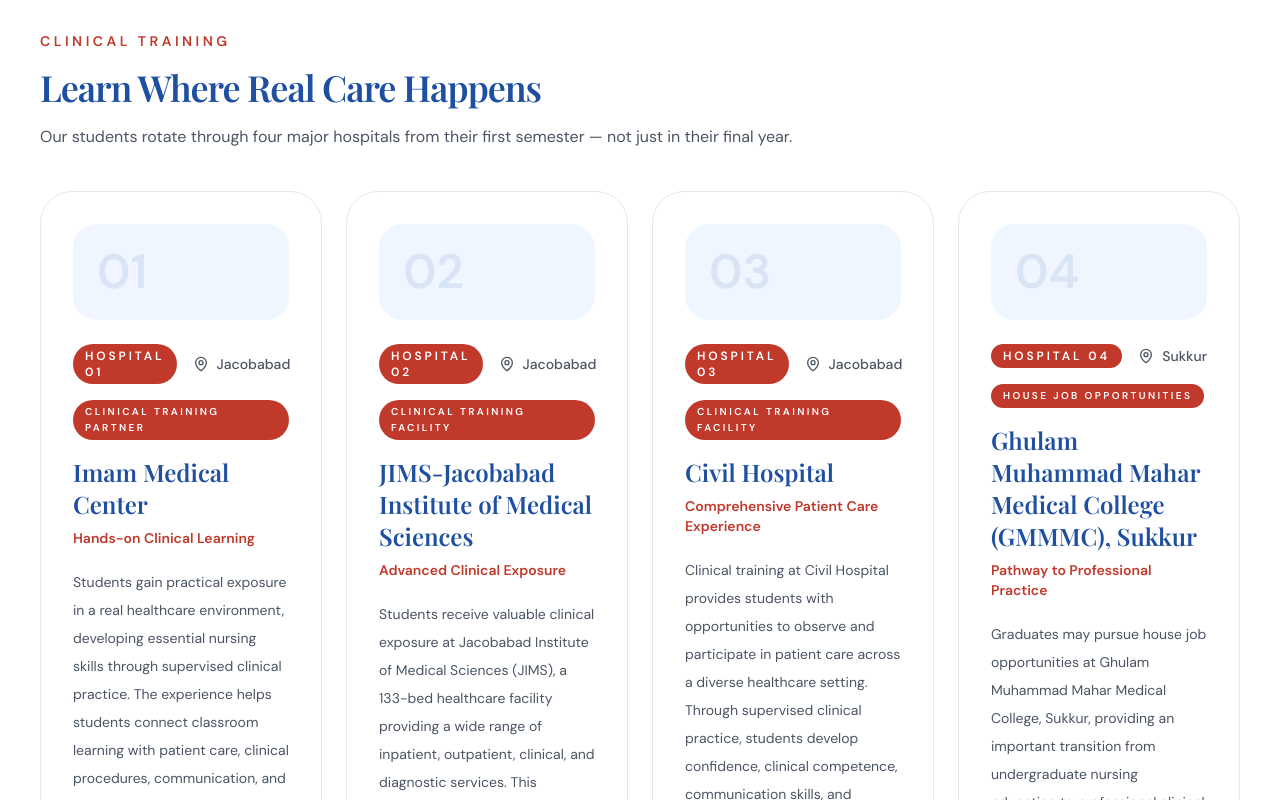
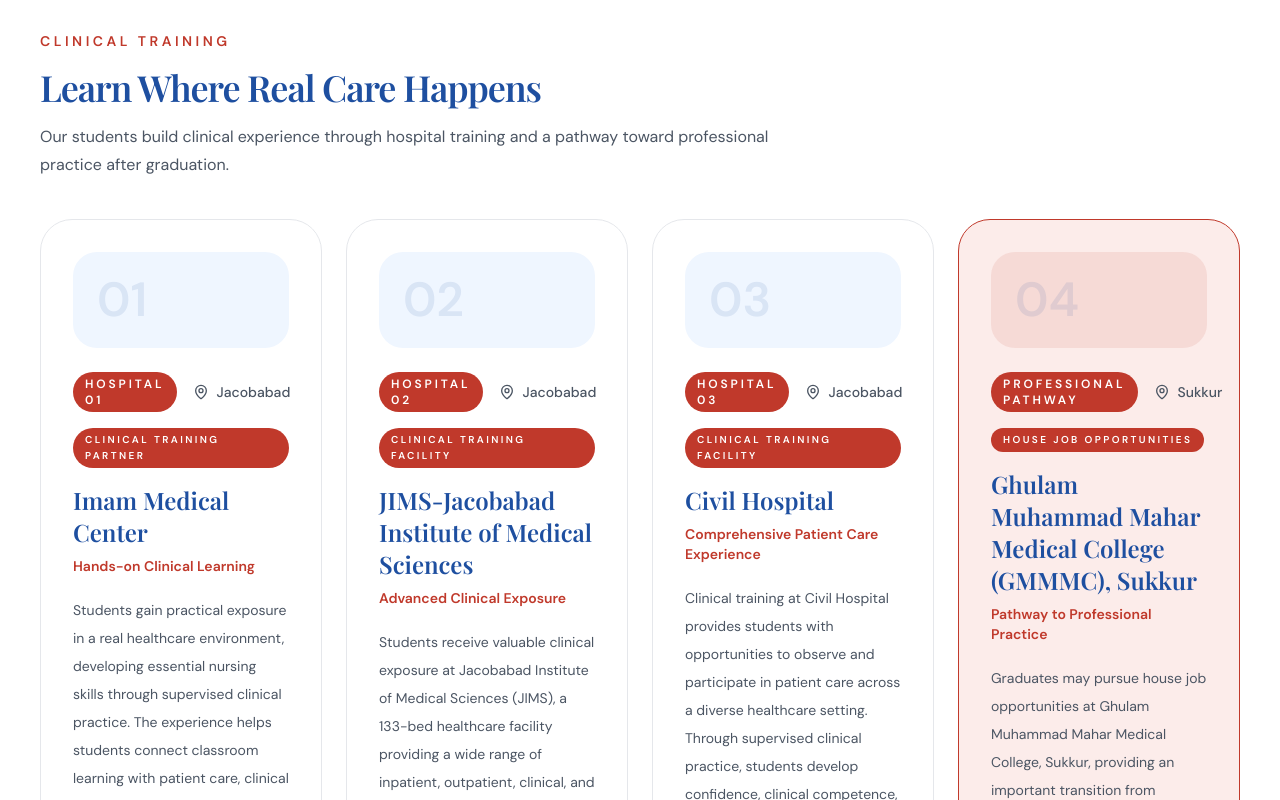
Before and after one commit to customwebcraft/imaminstitute, a Next.js app: page / in a window 1280 px wide. Shown: the part 7940-8740 px from the top of the page. Built offline with nearby package versions, Linux system fonts and the light colour scheme.

Commit message:
Highlight GMMMC professional pathway

```diff
--- a/components/sections/ClinicalPartners.tsx
+++ b/components/sections/ClinicalPartners.tsx
@@ -1,7 +1,6 @@
 "use client";
 
 import { MapPin } from "lucide-react";
-import FadeUp from "@/components/motion/FadeUp";
 import { StaggerGrid, StaggerItem } from "@/components/motion/StaggerGrid";
 import { hospitals } from "@/lib/data";
 
@@ -12,17 +11,17 @@
         <div className="mb-10 max-w-3xl">
           <p className="text-sm font-semibold uppercase tracking-[0.25em] text-crimson">Clinical Training</p>
           <h2 className="mt-4 text-4xl font-semibold tracking-[-0.03em] text-navy text-display">Learn Where Real Care Happens</h2>
-          <p className="mt-4 text-base leading-7 text-ink-muted">Our students rotate through four major hospitals from their first semester — not just in their final year.</p>
+          <p className="mt-4 text-base leading-7 text-ink-muted">Our students build clinical experience through hospital training and a pathway toward professional practice after graduation.</p>
         </div>
 
         <StaggerGrid className="grid gap-6 sm:grid-cols-2 lg:grid-cols-4">
           {hospitals.map((hospital) => (
-            <StaggerItem key={hospital.number} className="group rounded-[2rem] border border-border bg-white p-8 transition card-shadow-hover hover:border-navy/30">
-              <div className="relative overflow-hidden rounded-3xl bg-navy-light p-6">
+            <StaggerItem key={hospital.number} className={`group rounded-[2rem] border p-8 transition card-shadow-hover ${hospital.badge === "House Job Opportunities" ? "border-crimson bg-crimson-pale hover:border-crimson" : "border-border bg-white hover:border-navy/30"}`}>
+              <div className={`relative overflow-hidden rounded-3xl p-6 ${hospital.badge === "House Job Opportunities" ? "bg-crimson/10" : "bg-navy-light"}`}>
                 <span className="text-5xl font-semibold text-navy/10">{hospital.number}</span>
               </div>
               <div className="mt-6 flex items-center justify-between gap-4">
-                <span className="rounded-full bg-crimson px-3 py-1 text-xs font-semibold uppercase tracking-[0.24em] text-white">Hospital {hospital.number}</span>
+                <span className="rounded-full bg-crimson px-3 py-1 text-xs font-semibold uppercase tracking-[0.24em] text-white">{hospital.badge === "House Job Opportunities" ? "Professional Pathway" : `Hospital ${hospital.number}`}</span>
                 <div className="inline-flex items-center gap-2 text-sm font-medium text-ink-muted">
                   <MapPin size={16} /> {hospital.location}
                 </div>
```
